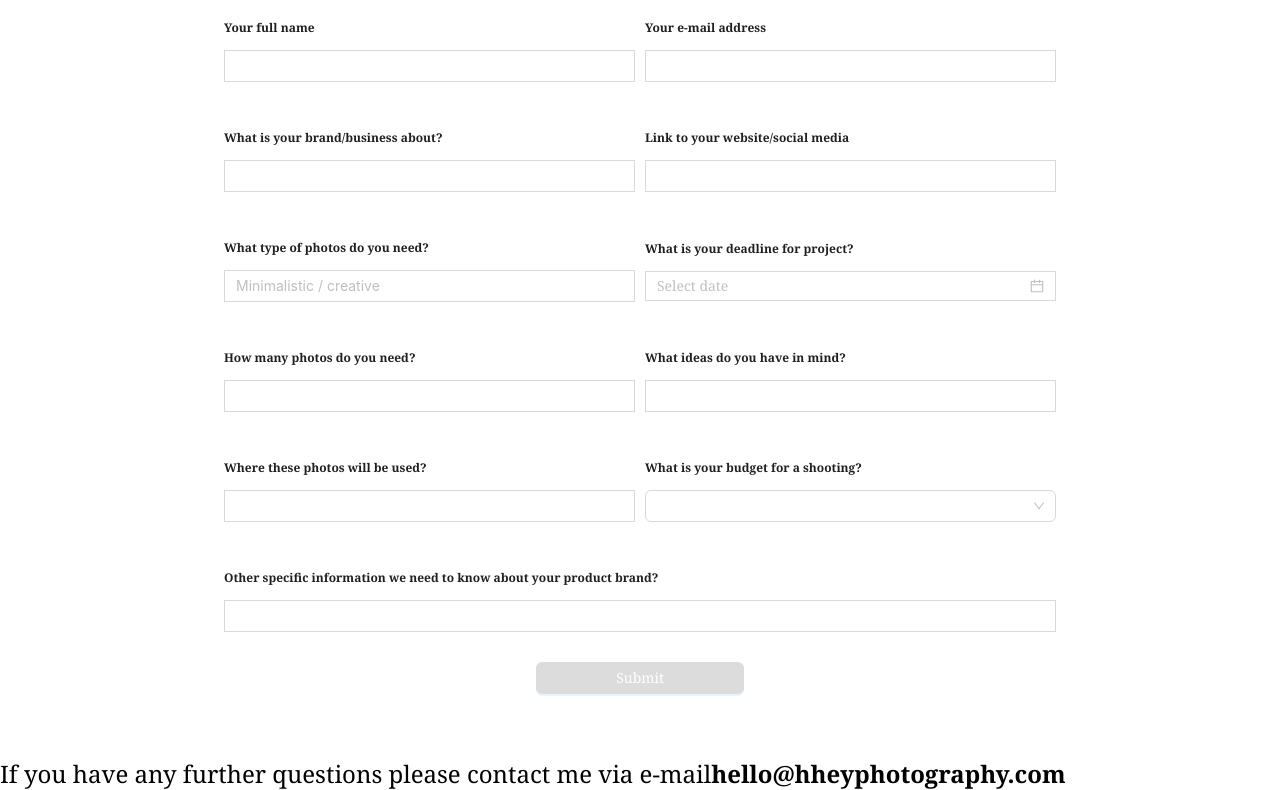
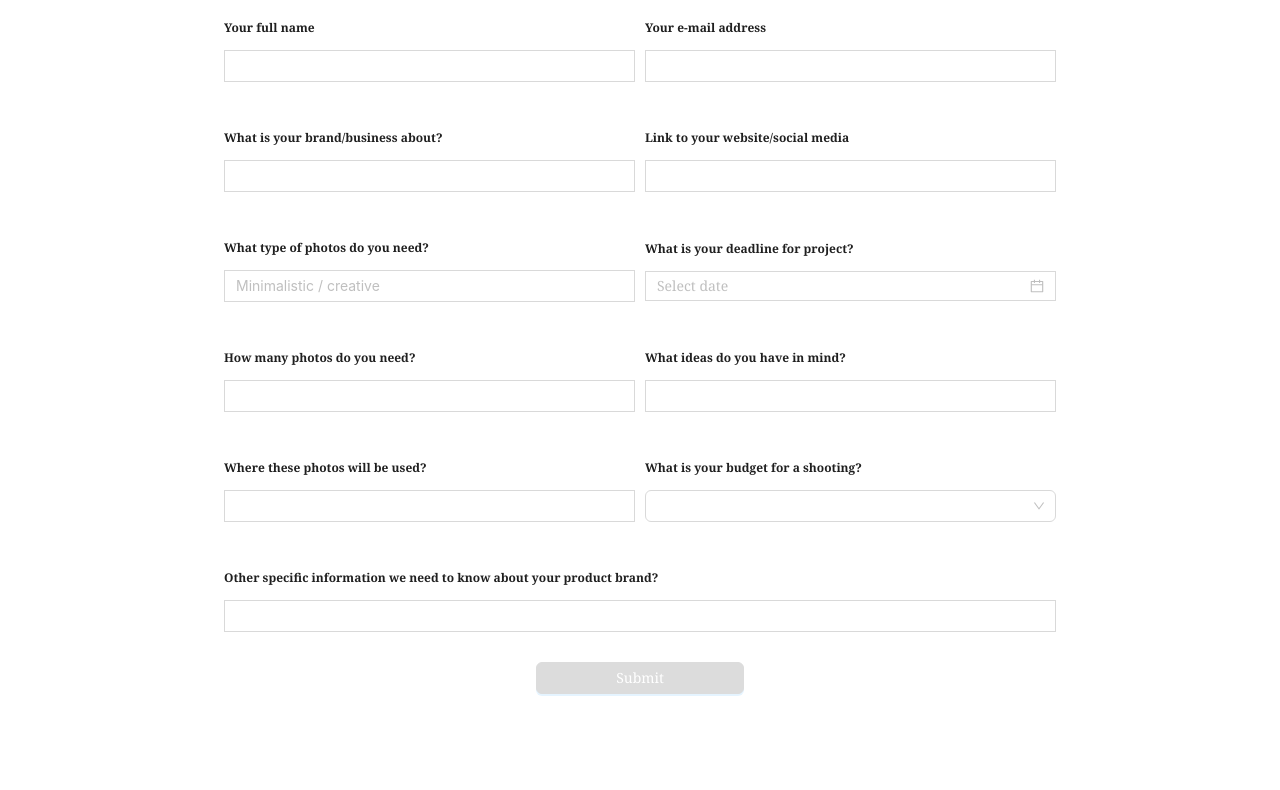
Before and after one commit to AlexLeonkov/nextportfolio2, a Next.js app: page /booking in a window 1280 px wide. Shown: the part 202-992 px from the top of the page. After the commit the page ends 962 px from the top, so only its background shows below. Built offline with nearby package versions, Linux system fonts and the light colour scheme; a web font is replaced by a local one.

Commit message:
email removed

```diff
--- a/src/screens/Booking/BookingScreen.js
+++ b/src/screens/Booking/BookingScreen.js
@@ -236,10 +236,10 @@ const BookingScreen = () => {
         </Button>
       </Form>
 
-      <h2>
+      {/* <h4>
         If you have any further questions please contact me via e-mail
         <b>hello@hheyphotography.com</b>
-      </h2>
+      </h4> */}
     </>
   );
 };
```
